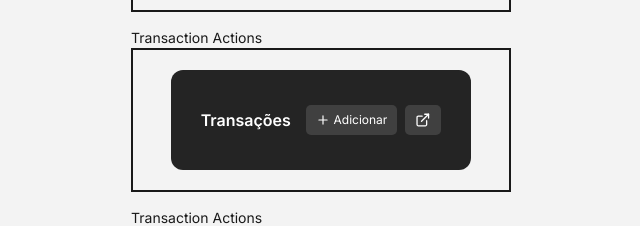
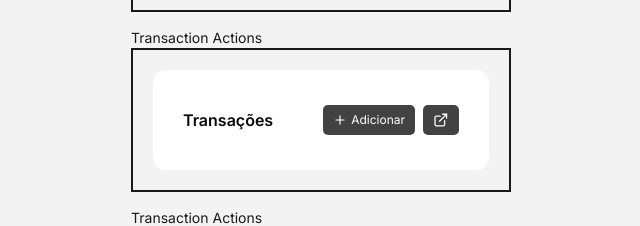
Before and after one commit to jaksondeoliveiramartins/fsc-labs-simple-finance, a Next.js app: page /tests in a window 1280 px wide. Shown: the part 134-360 px from the top of the page, without its empty margins (319-959 px from the left). Built offline with nearby package versions, Linux system fonts and the light colour scheme; no server answers.

Commit message:
refactor: refactor to use transaction card

```diff
--- a/app/_components/TransactionActions.tsx
+++ b/app/_components/TransactionActions.tsx
@@ -1,6 +1,7 @@
 import { Plus } from "lucide-react";
 import Image from "next/image";
 import externalLinkIcon from "@/public/images/external-link.svg";
+import TransactionCard from "./TransactionCard";
 
 interface TransactionActionsProps {
   addRoute?: string;
@@ -12,20 +13,22 @@ export default function TransactionActions({
   viewRoute = "/transaction",
 }: TransactionActionsProps) {
   return (
-    <div className="rounded-[12px] bg-[#242424] px-[30px] py-[35px]">
+    <TransactionCard>
       <div className="flex items-center justify-between gap-[15px]">
-        <h2 className="text-base font-semibold text-white">Transações</h2>
+        <h2 className="text-base font-semibold text-[var(--card-foreground)]">
+          Transações
+        </h2>
         <div className="flex gap-2">
           <a
             href={addRoute}
-            className="flex h-[30.29px] transform items-center gap-[3.74px] rounded-[5px] bg-neutral-700 px-[10px] text-xs text-white transition-transform hover:scale-105 hover:bg-neutral-600"
+            className="flex h-[30.29px] transform items-center gap-[3.74px] rounded-[5px] bg-[var(--default-button)] px-[10px] text-xs text-white transition-transform hover:scale-105 hover:bg-neutral-600"
           >
             <Plus size={14} />
             Adicionar
           </a>
           <a
             href={viewRoute}
-            className="flex h-[30.29px] transform items-center justify-center rounded-[5px] bg-neutral-700 px-[10px] text-xs text-white transition-transform hover:scale-105 hover:bg-neutral-600"
+            className="flex h-[30.29px] transform items-center justify-center rounded-[5px] bg-[var(--default-button)] px-[10px] text-xs text-white transition-transform hover:scale-105 hover:bg-neutral-600"
           >
             <Image
               src={externalLinkIcon}
@@ -36,6 +39,6 @@ export default function TransactionActions({
           </a>
         </div>
       </div>
-    </div>
+    </TransactionCard>
   );
 }
```
